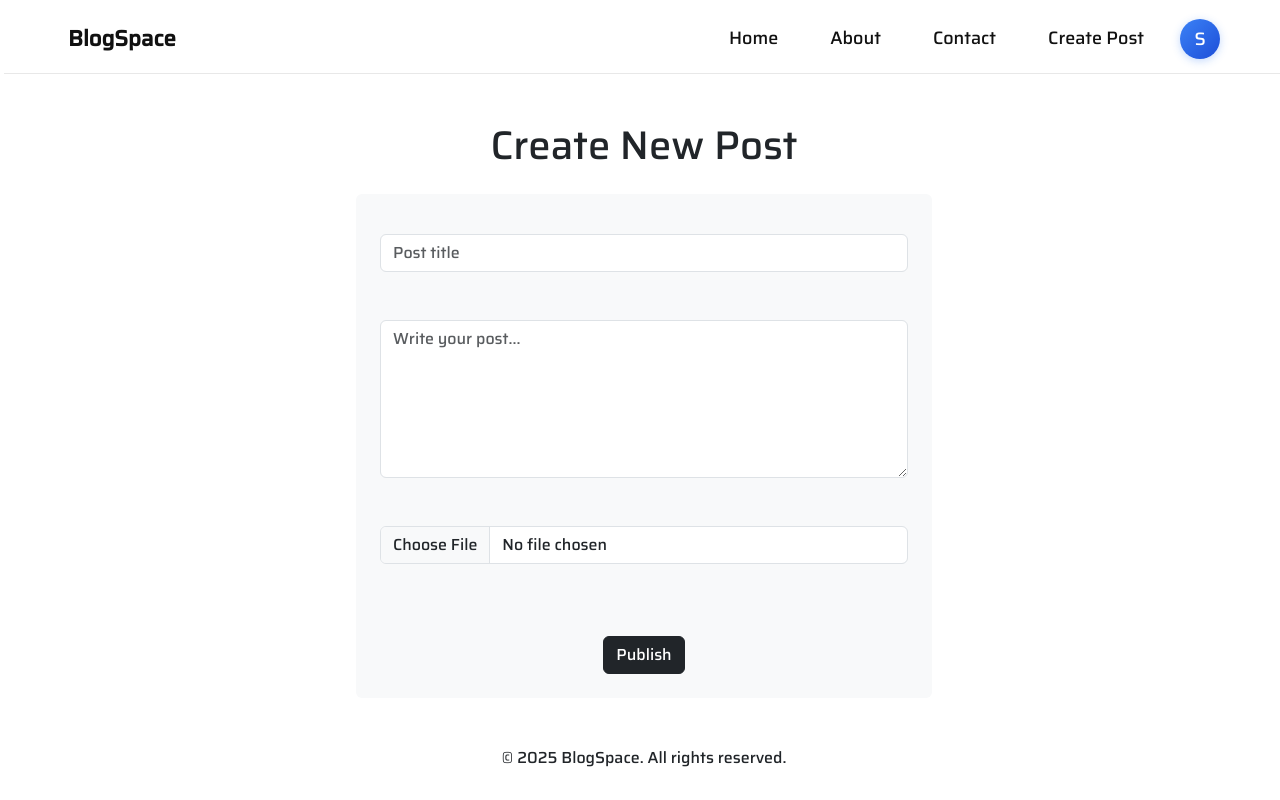
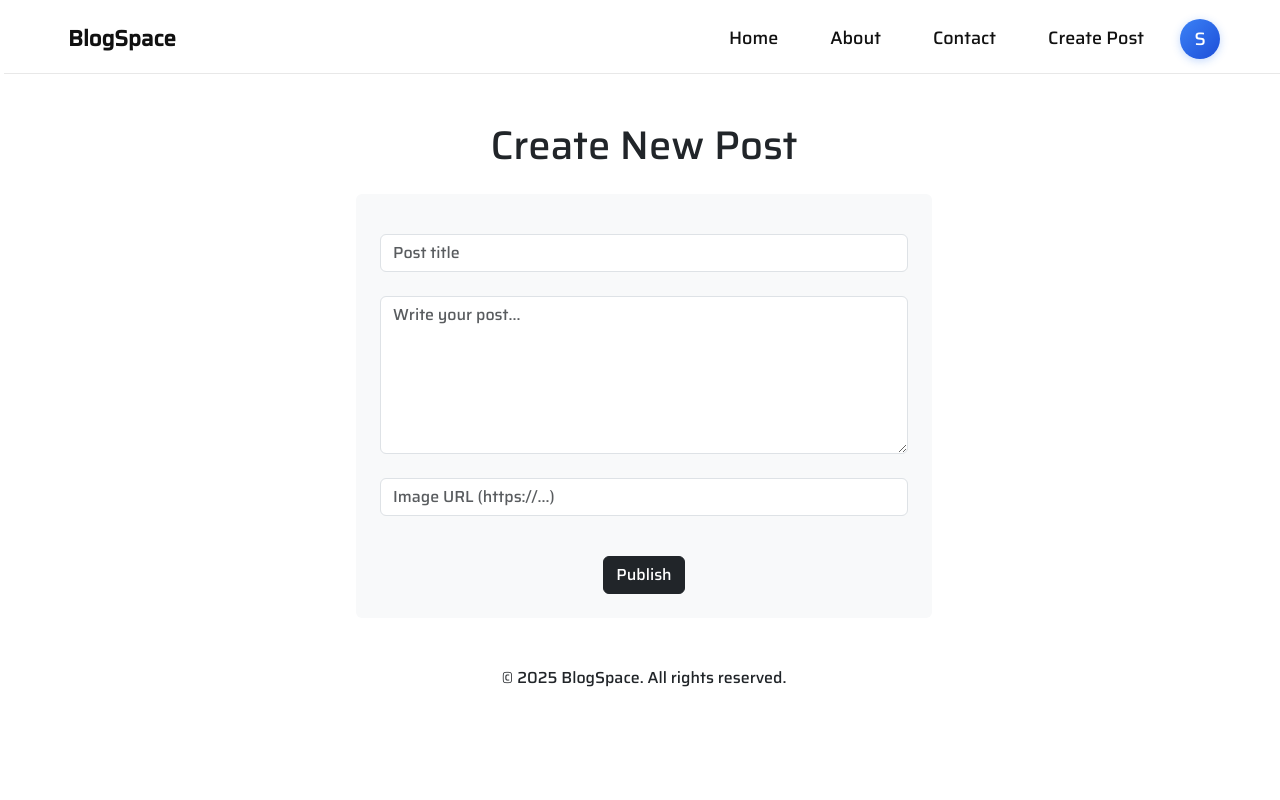
Before and after one commit to dhanyasri612/Blogspace, a Next.js app: page /create-post in a window 1280 px wide. Built offline with nearby package versions, Linux system fonts and the light colour scheme; sample sign-in values are in the browser's storage.

Commit message:
Update page.js

```diff
--- a/app/create-post/page.js
+++ b/app/create-post/page.js
@@ -5,13 +5,14 @@ import { useRouter } from "next/navigation";
 export default function CreatePost() {
   const [title, setTitle] = useState("");
   const [content, setContent] = useState("");
-  const [image, setImage] = useState(null);
+  const [image, setImage] = useState(""); // ✅ image URL
   const [user, setUser] = useState(null);
   const [loading, setLoading] = useState(true);
   const [submitting, setSubmitting] = useState(false);
 
   const router = useRouter();
 
+  // 🔐 Check login
   useEffect(() => {
     const storedUser = localStorage.getItem("user");
 
@@ -31,6 +32,7 @@ export default function CreatePost() {
     }
   }, [router]);
 
+  // 📤 Submit post
   const handleSubmit = async (e) => {
     e.preventDefault();
 
@@ -40,22 +42,24 @@ export default function CreatePost() {
       return;
     }
 
-    if (!image) {
-      alert("Please select an image");
+    if (!image.startsWith("http")) {
+      alert("Please enter a valid image URL");
       return;
     }
 
     setSubmitting(true);
 
-    const formData = new FormData();
-    formData.append("title", title);
-    formData.append("content", content);
-    formData.append("image", image);
-    formData.append("author", user._id);
-
     const res = await fetch("/api/posts", {
       method: "POST",
-      body: formData,
+      headers: {
+        "Content-Type": "application/json",
+      },
+      body: JSON.stringify({
+        title,
+        content,
+        image,       // ✅ URL string
+        author: user._id,
+      }),
     });
 
     setSubmitting(false);
@@ -82,33 +86,51 @@ export default function CreatePost() {
         onSubmit={handleSubmit}
         className="max-w-xl mx-auto p-4 bg-light rounded"
       >
+        {/* Title */}
         <input
           type="text"
           placeholder="Post title"
           className="form-control mb-3 mt-3"
+          value={title}
           onChange={(e) => setTitle(e.target.value)}
           required
         />
 
+        {/* Content */}
         <textarea
           placeholder="Write your post..."
-          className="form-control mb-3 mt-5"
+          className="form-control mb-3 mt-4"
           rows="6"
+          value={content}
           onChange={(e) => setContent(e.target.value)}
           required
         />
 
+        {/* Image URL */}
         <input
-          type="file"
-          accept="image/*"
-          className="form-control mb-4 mt-5"
-          onChange={(e) => setImage(e.target.files[0])}
+          type="url"
+          placeholder="Image URL (https://...)"
+          className="form-control mb-4 mt-4"
+          value={image}
+          onChange={(e) => setImage(e.target.value)}
           required
         />
 
+        {/* Image Preview */}
+        {image && (
+          <div className="text-center mb-3">
+            <img
+              src={image}
+              alt="Preview"
+              style={{ maxHeight: "200px", borderRadius: "8px" }}
+              onError={(e) => (e.target.style.display = "none")}
+            />
+          </div>
+        )}
+
         <div className="text-center">
           <button
-            className="btn btn-dark mt-5"
+            className="btn btn-dark mt-3"
             disabled={submitting}
           >
             {submitting ? "Publishing..." : "Publish"}
```
